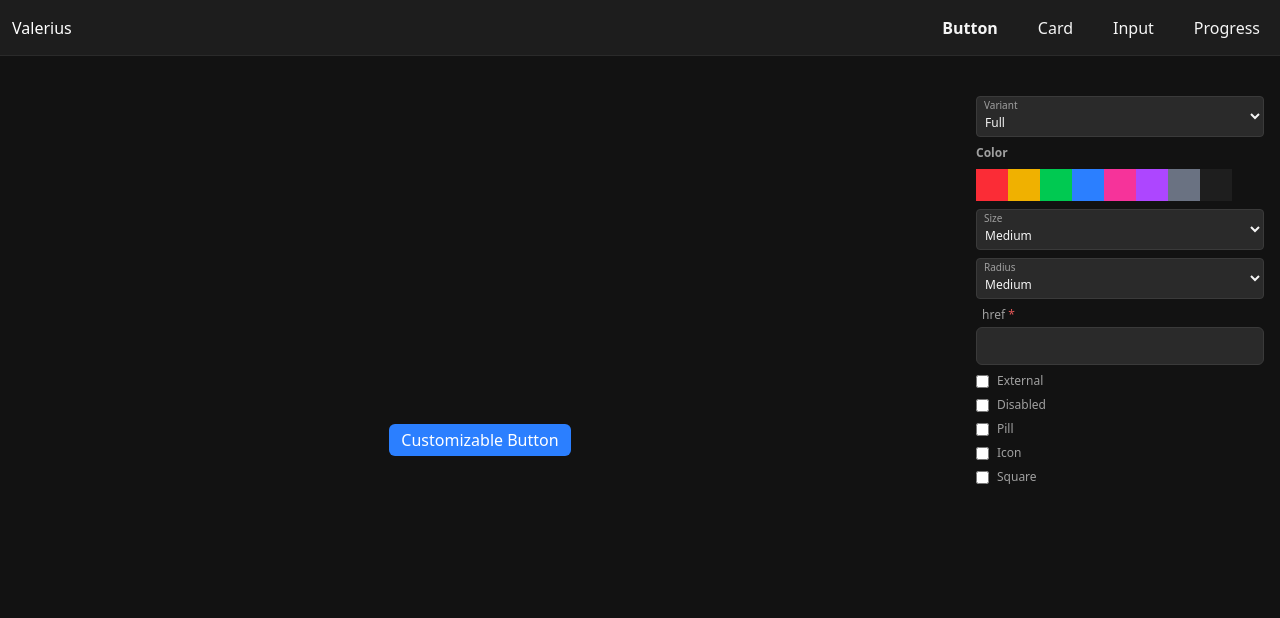
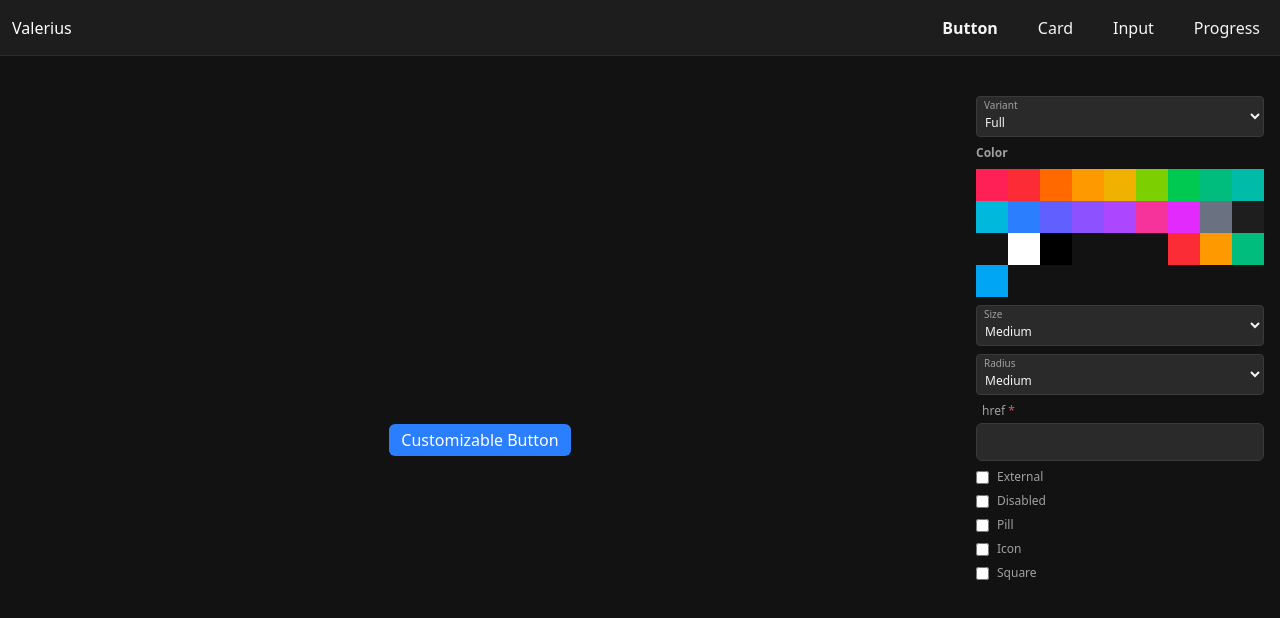
Before and after one commit to Villy-P/corekit-ui, a SvelteKit app: page /button in a window 1280 px wide. Shown: the top 618 px of the page. Built offline with nearby package versions, Linux system fonts and the light colour scheme.

Commit message:
feat: expand ColorStyle and colorStyleParts for additional color options and variants

```diff
--- a/src/styles/color.ts
+++ b/src/styles/color.ts
@@ -1,13 +1,38 @@
-export type ColorStyle = "red" | "yellow" | "lightgreen" | "blue" | "pink" | "purple" | "gray" | "sub" | "none";
+export type ColorStyle =
+    "rose" | "red" | "orange" | "amber" | "yellow" | "lime" | "green" | "emerald" | "teal" | "cyan" | "blue" | "indigo" | "violet" | "purple" | "fuchsia" | "pink" | "gray" | "sub" | "none" |
+    "white" | "black" |
+    "primary" | "secondary" | "accent" |
+    "error" | "warning" | "success" | "info";
 export type ColorStyleType = "base" | "full" | "light" | "outline" | "ghost";
 
 export const colorStyleParts: Record<ColorStyle, Record<ColorStyleType, string>> = {
+    rose: {
+        base: "bg-rose-500",
+        full: "bg-rose-500 hover:bg-rose-600",
+        light: "bg-rose-500/35 hover:bg-rose-600/35 text-white/60",
+        outline: "border border-rose-500 hover:border-rose-600 text-rose-500 hover:text-rose-600 hover:bg-rose-500/10",
+        ghost: "hover:bg-rose-500"
+    },
     red: {
         base: "bg-red-500",
         full: "bg-red-500 hover:bg-red-600",
         light: "bg-red-500/35 hover:bg-red-600/35 text-white/60",
         outline: "border border-red-500 hover:border-red-600 text-red-500 hover:text-red-600 hover:bg-red-500/10",
         ghost: "hover:bg-red-500"
+    },
+    orange: {
+        base: "bg-orange-500",
+        full: "bg-orange-500 hover:bg-orange-600",
+        light: "bg-orange-500/35 hover:bg-orange-600/35 text-white/60",
+        outline: "border border-orange-500 hover:border-orange-600 text-orange-500 hover:text-orange-600 hover:bg-orange-500/10",
+        ghost: "hover:bg-orange-500"
+    },
+    amber: {
+        base: "bg-amber-500",
+        full: "bg-amber-500 hover:bg-amber-600",
+        light: "bg-amber-500/35 hover:bg-amber-600/35 text-white/60",
+        outline: "border border-amber-500 hover:border-amber-600 text-amber-500 hover:text-amber-600 hover:bg-amber-500/10",
+        ghost: "hover:bg-amber-500"
     },
     yellow: {
         base: "bg-yellow-500",
@@ -16,12 +41,40 @@ export const colorStyleParts: Record<ColorStyle, Record<ColorStyleType, string>>
         outline: "border border-yellow-500 hover:border-yellow-600 text-yellow-500 hover:text-yellow-600 hover:bg-yellow-500/10",
         ghost: "hover:bg-yellow-500"
     },
-    lightgreen: {
+    lime: {
+        base: "bg-lime-500",
+        full: "bg-lime-500 hover:bg-lime-600",
+        light: "bg-lime-500/35 hover:bg-lime-600/35 text-white/60",
+        outline: "border border-lime-500 hover:border-lime-600 text-lime-500 hover:text-lime-600 hover:bg-lime-500/10",
+        ghost: "hover:bg-lime-500"
+    },
+    green: {
         base: "bg-green-500",
         full: "bg-green-500 hover:bg-green-600",
         light: "bg-green-500/35 hover:bg-green-600/35 text-white/60",
         outline: "border border-green-500 hover:border-green-600 text-green-500 hover:text-green-600 hover:bg-green-500/10",
         ghost: "hover:bg-green-500"
+    },
+    emerald: {
+        base: "bg-emerald-500",
+        full: "bg-emerald-500 hover:bg-emerald-600",
+        light: "bg-emerald-500/35 hover:bg-emerald-600/35 text-white/60",
+        outline: "border border-emerald-500 hover:border-emerald-600 text-emerald-500 hover:text-emerald-600 hover:bg-emerald-500/10",
+        ghost: "hover:bg-emerald-500"
+    },
+    teal: {
+        base: "bg-teal-500",
+        full: "bg-teal-500 hover:bg-teal-600",
+        light: "bg-teal-500/35 hover:bg-teal-600/35 text-white/60",
+        outline: "border border-teal-500 hover:border-teal-600 text-teal-500 hover:text-teal-600 hover:bg-teal-500/10",
+        ghost: "hover:bg-teal-500"
+    },
+    cyan: {
+        base: "bg-cyan-500",
+        full: "bg-cyan-500 hover:bg-cyan-600",
+        light: "bg-cyan-500/35 hover:bg-cyan-600/35 text-white/60",
+        outline: "border border-cyan-500 hover:border-cyan-600 text-cyan-500 hover:text-cyan-600 hover:bg-cyan-500/10",
+        ghost: "hover:bg-cyan-500"
     },
     blue: {
         base: "bg-blue-500",
@@ -30,6 +83,27 @@ export const colorStyleParts: Record<ColorStyle, Record<ColorStyleType, string>>
         outline: "border border-blue-500 hover:border-blue-600 text-blue-500 hover:text-blue-600 hover:bg-blue-500/10",
         ghost: "hover:bg-blue-500"
     },
+    indigo: {
+        base: "bg-indigo-500",
+        full: "bg-indigo-500 hover:bg-indigo-600",
+        light: "bg-indigo-500/35 hover:bg-indigo-600/35 text-white/60",
+        outline: "border border-indigo-500 hover:border-indigo-600 text-indigo-500 hover:text-indigo-600 hover:bg-indigo-500/10",
+        ghost: "hover:bg-indigo-500"
+    },
+    violet: {
+        base: "bg-violet-500",
+        full: "bg-violet-500 hover:bg-violet-600",
+        light: "bg-violet-500/35 hover:bg-violet-600/35 text-white/60",
+        outline: "border border-violet-500 hover:border-violet-600 text-violet-500 hover:text-violet-600 hover:bg-violet-500/10",
+        ghost: "hover:bg-violet-500"
+    },
+    purple: {
+        base: "bg-purple-500",
+        full: "bg-purple-500 hover:bg-purple-600",
+        light: "bg-purple-500/35 hover:bg-purple-600/35 text-white/60",
+        outline: "border border-purple-500 hover:border-purple-600 text-purple-500 hover:text-purple-600 hover:bg-purple-500/10",
+        ghost: "hover:bg-purple-500"
+    },
     pink: {
         base: "bg-pink-500",
         full: "bg-pink-500 hover:bg-pink-600",
@@ -37,12 +111,12 @@ export const colorStyleParts: Record<ColorStyle, Record<ColorStyleType, string>>
         outline: "border border-pink-500 hover:border-pink-600 text-pink-500 hover:text-pink-600 hover:bg-pink-500/10",
         ghost: "hover:bg-pink-500"
     },
-    purple: {
-        base: "bg-purple-500",
-        full: "bg-purple-500 hover:bg-purple-600",
-        light: "bg-purple-500/35 hover:bg-purple-600/35 text-white/60",
-        outline: "border border-purple-500 hover:border-purple-600 text-purple-500 hover:text-purple-600 hover:bg-purple-500/10",
-        ghost: "hover:bg-purple-500"
+    fuchsia: {
+        base: "bg-fuchsia-500",
+        full: "bg-fuchsia-500 hover:bg-fuchsia-600",
+        light: "bg-fuchsia-500/35 hover:bg-fuchsia-600/35 text-white/60",
+        outline: "border border-fuchsia-500 hover:border-fuchsia-600 text-fuchsia-500 hover:text-fuchsia-600 hover:bg-fuchsia-500/10",
+        ghost: "hover:bg-fuchsia-500"
     },
     gray: {
         base: "bg-gray-500",
@@ -64,6 +138,76 @@ export const colorStyleParts: Record<ColorStyle, Record<ColorStyleType, string>>
         light: "",
         outline: "",
         ghost: ""
+    },
+
+
+
+    white: {
+        base: "bg-white text-contrast-text",
+        full: "bg-white hover:bg-gray-100 text-contrast-text hover:text-contrast-text",
+        light: "bg-white/35 hover:bg-white/35 text-gray-700",
+        outline: "border border-white hover:border-gray-300 text-white hover:text-gray-300 hover:bg-white/10",
+        ghost: "hover:bg-white hover:text-contrast-text"
+    },
+    black: {
+        base: "bg-black",
+        full: "bg-black hover:bg-stone-950",
+        light: "bg-black/35 hover:bg-black/35 text-gray-500",
+        outline: "border border-black hover:border-gray-700 text-black hover:text-gray-700 hover:bg-black/10",
+        ghost: "hover:bg-black"
+    },
+
+
+    primary: {
+        base: "bg-primary",
+        full: "bg-primary hover:bg-primary/90",
+        light: "bg-primary/35 hover:bg-primary/35 text-white/60",
+        outline: "border border-primary hover:border-primary/90 text-primary hover:text-primary/90 hover:bg-primary/10",
+        ghost: "hover:bg-primary"
+    },
+    secondary: {
+        base: "bg-secondary",
+        full: "bg-secondary hover:bg-secondary/90",
+        light: "bg-secondary/35 hover:bg-secondary/35 text-white/60",
+        outline: "border border-secondary hover:border-secondary/90 text-secondary hover:text-secondary/90 hover:bg-secondary/10",
+        ghost: "hover:bg-secondary"
+    },
+    accent: {
+        base: "bg-accent",
+        full: "bg-accent hover:bg-accent/90",
+        light: "bg-accent/35 hover:bg-accent/35 text-white/60",
+        outline: "border border-accent hover:border-accent/90 text-accent hover:text-accent/90 hover:bg-accent/10",
+        ghost: "hover:bg-accent"
+    },
+
+
+    error: {
+        base: "bg-red-500",
+        full: "bg-red-500 hover:bg-red-600",
+        light: "bg-red-500/35 hover:bg-red-600/35 text-white/60",
+        outline: "border border-red-500 hover:border-red-600 text-red-500 hover:text-red-600 hover:bg-red-500/10",
+        ghost: "hover:bg-red-500"
+    },
+    warning: {
+        base: "bg-amber-500",
+        full: "bg-amber-500 hover:bg-amber-600",
+        light: "bg-amber-500/35 hover:bg-amber-600/35 text-white/60",
+        outline: "border border-amber-500 hover:border-amber-600 text-amber-500 hover:text-amber-600 hover:bg-amber-500/10",
+        ghost: "hover:bg-amber-500"
+    },
+    success: {
+        base: "bg-emerald-500",
+        full: "bg-emerald-500 hover:bg-emerald-600",
+        light: "bg-emerald-500/35 hover:bg-emerald-600/35 text-white/60",
+        outline: "border border-emerald-500 hover:border-emerald-600 text-emerald-500 hover:text-emerald-600 hover:bg-emerald-500/10",
+        ghost: "hover:bg-emerald-500"
+    },
+    info: {
+        base: "bg-sky-500",
+        full: "bg-sky-500 hover:bg-sky-600",
+        light: "bg-sky-500/35 hover:bg-sky-600/35 text-white/60",
+        outline: "border border-sky-500 hover:border-sky-600 text-sky-500 hover:text-sky-600 hover:bg-sky-500/10",
+        ghost: "hover:bg-sky-500"
     }
 }
 
--- a/src/styles/layout.css
+++ b/src/styles/layout.css
@@ -12,9 +12,13 @@
     --color-sub-background-hover: var(--vpcui-color-sub-background-hover);
     --color-main-text: var(--vpcui-color-main-text);
     --color-sub-text: var(--vpcui-color-sub-text);
+    --color-contrast-text: var(--vpcui-color-contrast-text);
     --color-form-background: var(--vpcui-color-form-background);
     --color-form-border: var(--vpcui-color-form-border);
     --color-navbar-element-hover-background: var(--vpcui-color-navbar-element-hover-background);
+    --color-primary: var(--vpcui-color-primary);
+    --color-secondary: var(--vpcui-color-secondary);
+    --color-accent: var(--vpcui-color-accent);
 }
 
 :root {
@@ -23,8 +27,10 @@
     --vpcui-color-sub-background-hover: #EEE;
     --vpcui-color-main-text: #111;
     --vpcui-color-sub-text: #6B6B6B ;
+    --vpcui-color-contrast-text: #F5F5F5;
     --vpcui-color-form-background: #FFFFFF;
     --vpcui-color-form-hover: #D4D4D4;
+    --vpcui-color-form-border: #C4C4C4;
     --vpcui-color-navbar-element-hover-background: var(--color-mist-100);
 }
 
@@ -34,6 +40,7 @@ html.dark {
     --vpcui-color-sub-background-hover: #2A2A2A;
     --vpcui-color-main-text: #F5F5F5;
     --vpcui-color-sub-text: #A0A0A0;
+    --vpcui-color-contrast-text: #111;
     --vpcui-color-form-background: #2A2A2A;
     --vpcui-color-form-border: #3A3A3A;
     --vpcui-color-navbar-element-hover-background: var(--color-zinc-900);
```
